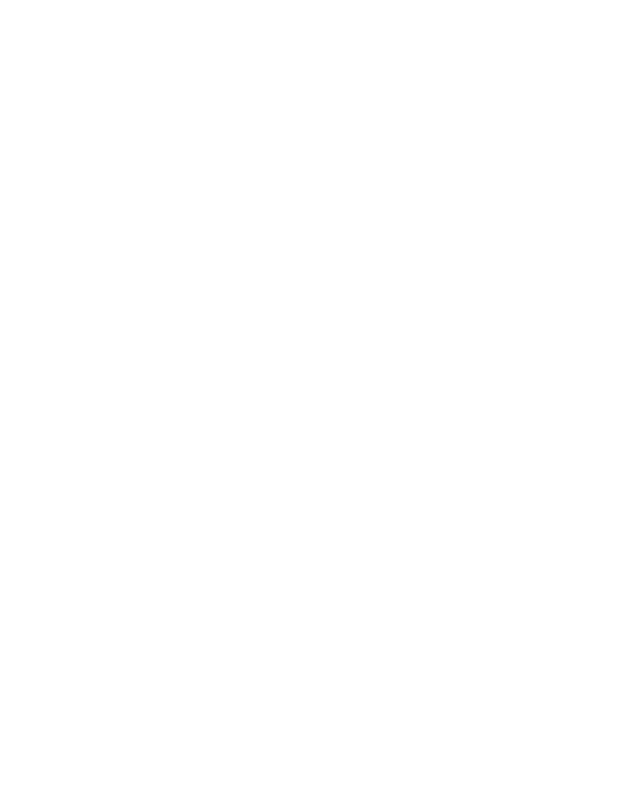
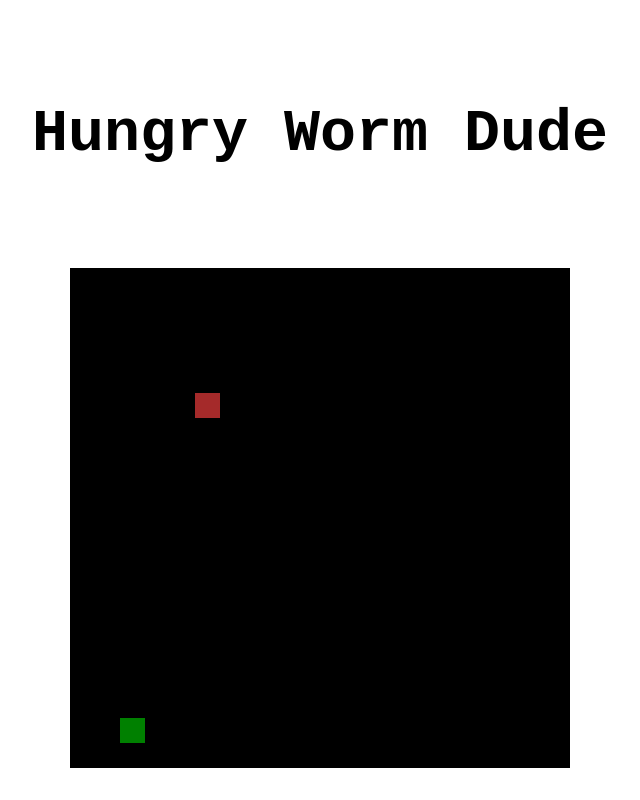
Before and after one commit to AidenRand/javascript-snake, a plain HTML site: page index.html in a window 1280 px wide. Shown: the whole page, without its empty margins (320-960 px from the left). Drawn offline with Linux system fonts and the light colour scheme.

Commit message:
finish game

```diff
--- a/app.js
+++ b/app.js
@@ -0,0 +1,113 @@
+//board
+const blockSize = 25;
+const rows = 20;
+const cols = 20;
+
+let board;
+let context;
+
+//Head of snake
+let snakeX = blockSize * 5;
+let snakeY = blockSize * 5;
+
+let velocityX = 0;
+let velocityY = 0;
+
+let snakeBody = [];
+
+//Food
+let foodX = blockSize * 10;
+let foodY = blockSize * 10;
+
+let gameOver = false;
+
+
+window.onload = function() {
+    board = document.getElementById('board');
+    board.height = rows * blockSize;
+    board.width = cols * blockSize;
+    context = board.getContext('2d'); //used for drawing on board
+
+    placeFood();
+    document.addEventListener('keyup', changeDirection);
+    //update
+    setInterval(update, 1000/10 );
+
+}
+
+function update() {
+    if (gameOver) {
+        return;
+    }
+
+    context.fillStyle = 'black';
+    context.fillRect(0, 0, board.width, board.height);
+
+    context.fillStyle = 'green';
+    context.fillRect(foodX, foodY, blockSize, blockSize);
+
+    if (snakeX == foodX && snakeY == foodY) {
+        snakeBody.push([foodX, foodY])
+        placeFood();
+    }
+
+    for (let i = snakeBody.length - 1; i > 0; i--) {
+        snakeBody[i] = snakeBody[i - 1];
+    }
+    if (snakeBody.length) {
+        snakeBody[0] = [snakeX, snakeY]
+    }
+
+    context.fillStyle = 'brown';
+    snakeX += velocityX * blockSize;
+    snakeY += velocityY * blockSize;
+    context.fillRect(snakeX, snakeY, blockSize, blockSize);
+    for (let i = 0; i < snakeBody.length; i++) {
+        context.fillRect(snakeBody[i][0], snakeBody[i][1], blockSize, blockSize);
+    }
+
+    //Game conditions
+
+    if (snakeX < 0 || snakeX > cols*blockSize || snakeY < 0 || snakeY > rows*blockSize) {
+        gameOver = true;
+        alert('Bad Worm')
+    }
+
+    for (let i = 0; i < snakeBody.length; i++) {
+        if (snakeX == snakeBody [i][0] && snakeY == snakeBody [i][1]) {
+            gameOver = true;
+            alert('Bad Worm')
+        }
+    }
+
+
+}
+
+        function changeDirection(e) {
+            if (e.code == 'ArrowUp' && velocityY != 1) {
+            velocityX = 0;
+            velocityY = -1;
+        }
+        else if (e.code == 'ArrowDown' && velocityY != -1) {
+        velocityX = 0;
+        velocityY = 1;
+        }
+        else if (e.code == 'ArrowLeft' && velocityX != 1){
+        velocityX = -1;
+        velocityY = 0;
+        }
+        else if (e.code == 'ArrowRight' && velocityX != -1){
+        velocityX = 1;
+        velocityY = 0;
+
+    }
+}
+
+
+
+
+function placeFood () {
+    foodX = Math.floor(Math.random() * cols) * blockSize;
+    foodY = Math.floor(Math.random() * cols) * blockSize;
+
+}
--- a/index.html
+++ b/index.html
@@ -8,6 +8,8 @@
     <title>Document</title>
 </head>
 <body>
+    <h1>Hungry Worm Dude</h1>
+    <canvas id="board"></canvas>
 
 </body>
 <script src="app.js"></script>
--- a/style.css
+++ b/style.css
@@ -0,0 +1,14 @@
+* {
+    margin: 0;
+}
+
+body {
+    text-align: center;
+    font-family: 'Courier New', Courier, monospace;
+}
+
+h1 {
+    margin-bottom: 100px;
+    margin-top: 100px;
+    font-size: 60px;
+}
```
